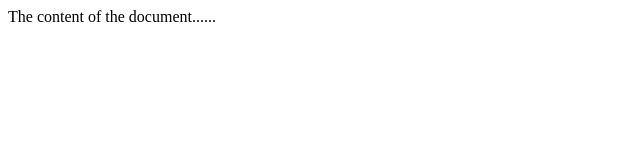
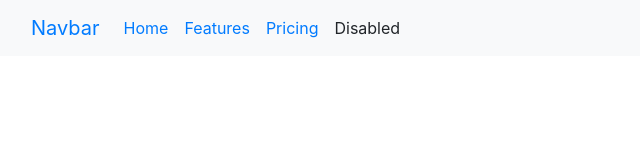
Before and after one commit to mollyremer/Creative-Project-1, a plain HTML site: page HomePage.html in a window 1280 px wide. Shown: the whole page, without its empty margins (0-640 px from the left). Drawn offline with nearby package versions, Linux system fonts and the light colour scheme.

Commit message:
HomePage.html

```diff
--- a/HomePage.html
+++ b/HomePage.html
@@ -1,11 +1,39 @@
 <!DOCTYPE html>
 <html>
+
 <head>
-<title>Title of the document</title>
+    <link rel="stylesheet" href="https://stackpath.bootstrapcdn.com/bootstrap/4.1.3/css/bootstrap.min.css" integrity="sha384-MCw98/SFnGE8fJT3GXwEOngsV7Zt27NXFoaoApmYm81iuXoPkFOJwJ8ERdknLPMO" crossorigin="anonymous">
+    <title>Title of the document</title>
 </head>
 
+<script src="https://code.jquery.com/jquery-3.3.1.slim.min.js" integrity="sha384-q8i/X+965DzO0rT7abK41JStQIAqVgRVzpbzo5smXKp4YfRvH+8abtTE1Pi6jizo" crossorigin="anonymous"></script>
+<script src="https://cdnjs.cloudflare.com/ajax/libs/popper.js/1.14.3/umd/popper.min.js" integrity="sha384-ZMP7rVo3mIykV+2+9J3UJ46jBk0WLaUAdn689aCwoqbBJiSnjAK/l8WvCWPIPm49" crossorigin="anonymous"></script>
+<script src="https://stackpath.bootstrapcdn.com/bootstrap/4.1.3/js/bootstrap.min.js" integrity="sha384-ChfqqxuZUCnJSK3+MXmPNIyE6ZbWh2IMqE241rYiqJxyMiZ6OW/JmZQ5stwEULTy" crossorigin="anonymous"></script>
+
 <body>
-The content of the document......
-</body>
+    <nav class="navbar navbar-expand-lg bg-light">
+        <div class="container-fluid">
+            <a class="navbar-brand" href="#">Navbar</a>
+            <button class="navbar-toggler" type="button" data-bs-toggle="collapse" data-bs-target="#navbarNav" aria-controls="navbarNav" aria-expanded="false" aria-label="Toggle navigation">
+                <span class="navbar-toggler-icon"></span>
+            </button>
+            <div class="collapse navbar-collapse" id="navbarNav">
+                <ul class="navbar-nav">
+                    <li class="nav-item">
+                        <a class="nav-link active" aria-current="page" href="#">Home</a>
+                    </li>
+                    <li class="nav-item">
+                        <a class="nav-link" href="#">Features</a>
+                    </li>
+                    <li class="nav-item">
+                        <a class="nav-link" href="#">Pricing</a>
+                    </li>
+                    <li class="nav-item">
+                        <a class="nav-link disabled">Disabled</a>
+                    </li>
+                </ul>
+            </div>
+        </div>
+    </nav>
 
 </html>
```
Also changed, not shown: index.html (deleted, +0 -6 lines).
